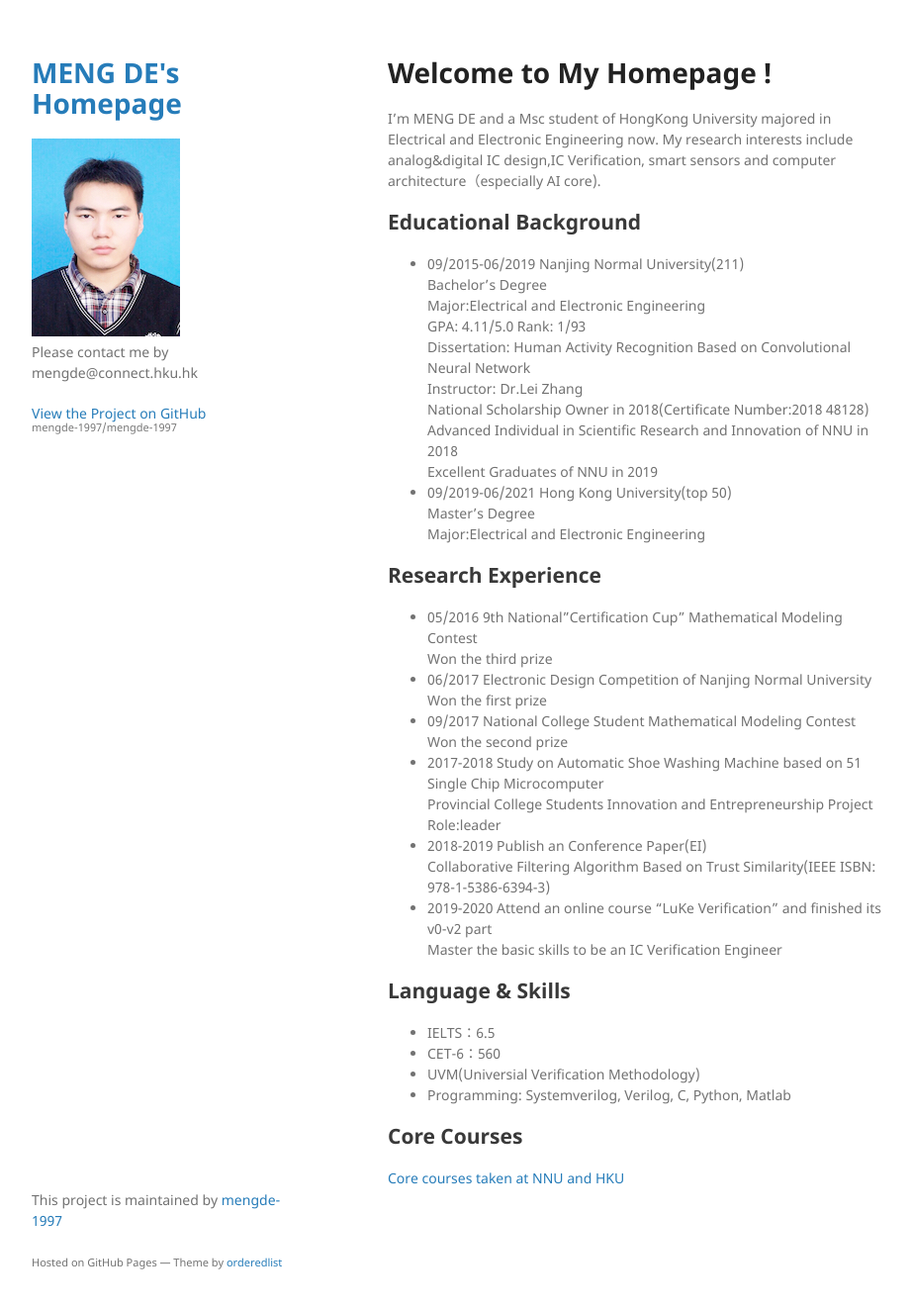
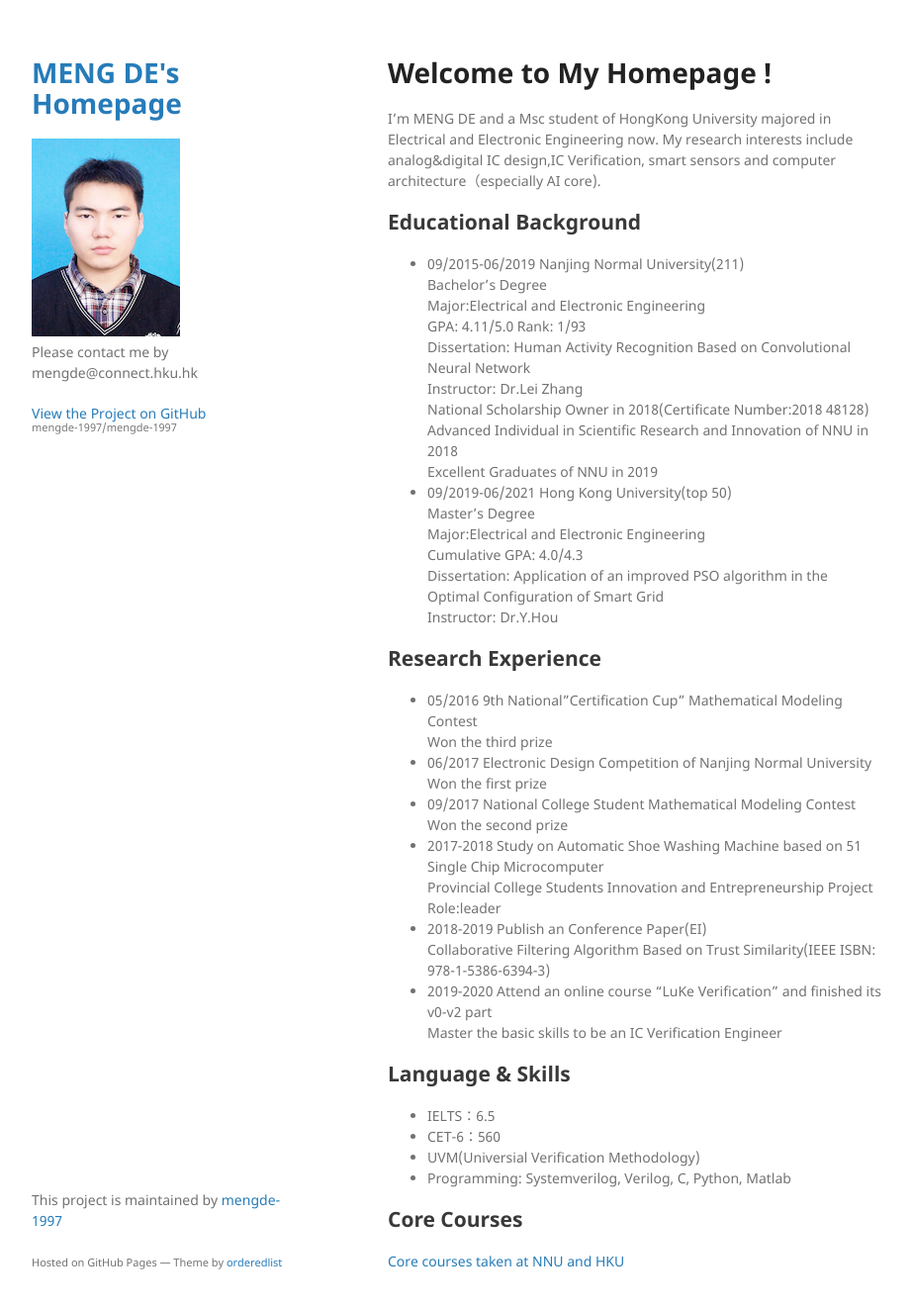
Before and after one commit to mengde-1997/mengde-1997, a Jekyll site: the page built from index.md, in a window 1280 px wide and 1355 px high. Shown: the top 1322 px of the window at 99% size, without its empty margins (178-1100 px from the left). Built offline with Jekyll 4.4.1, drawn with Linux system fonts in a browser that asks for light colours; our own code applies the rules of GitHub Pages for plain Markdown files.

Commit message:
Update index.md

```diff
--- a/index.md
+++ b/index.md
@@ -21,6 +21,9 @@ My research interests include analog&digital IC design,IC Verification, smart se
 * 09/2019-06/2021 Hong Kong University(top 50)<br />
   Master's Degree<br />
   Major:Electrical and Electronic Engineering<br />
+  Cumulative GPA: 4.0/4.3<br />
+  Dissertation: Application of an improved PSO algorithm in the Optimal Configuration of Smart Grid <br />
+  Instructor: Dr.Y.Hou<br />
 
 ## Research Experience
 * 05/2016    9th National"Certification Cup" Mathematical Modeling Contest<br />
```
